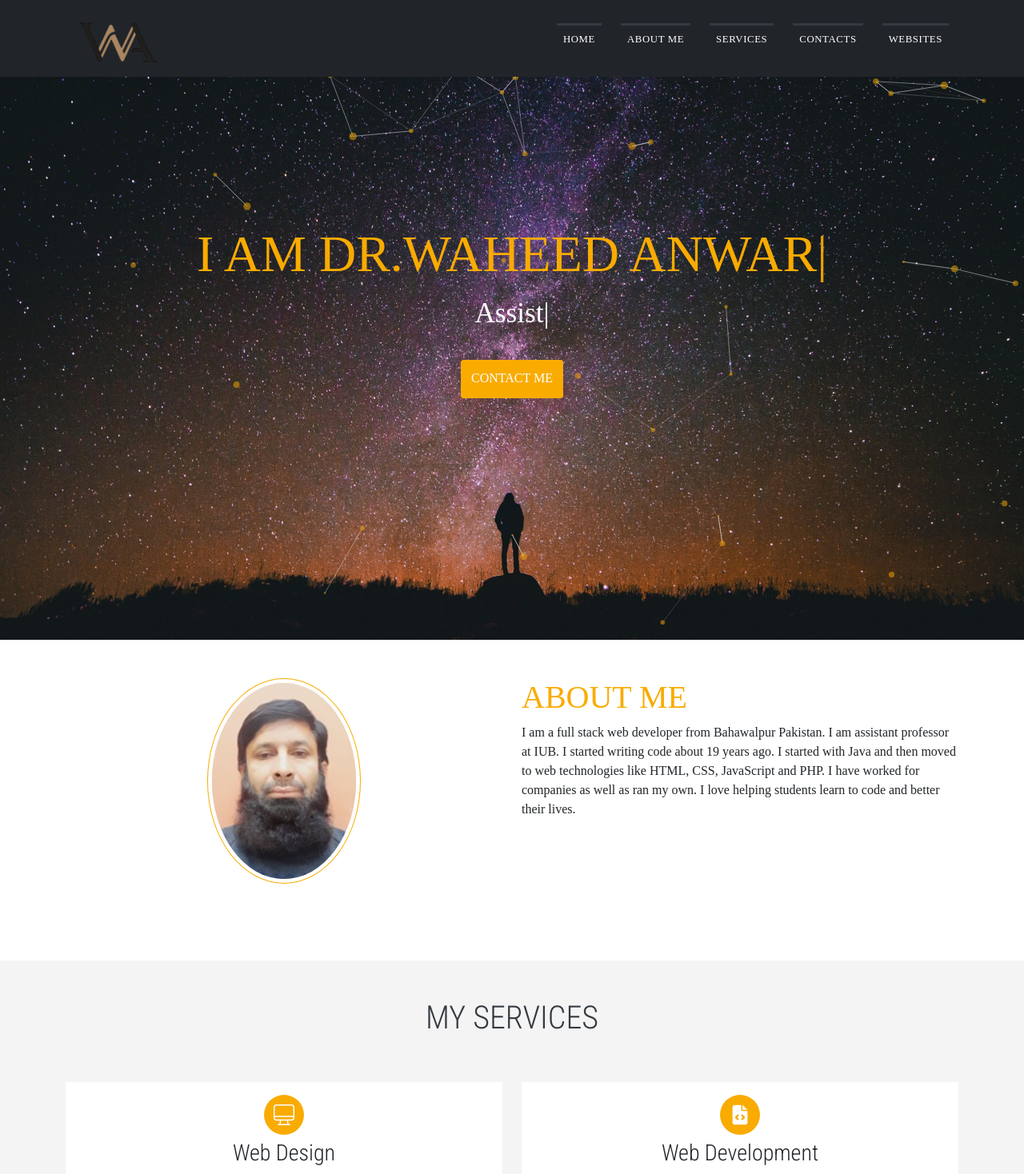
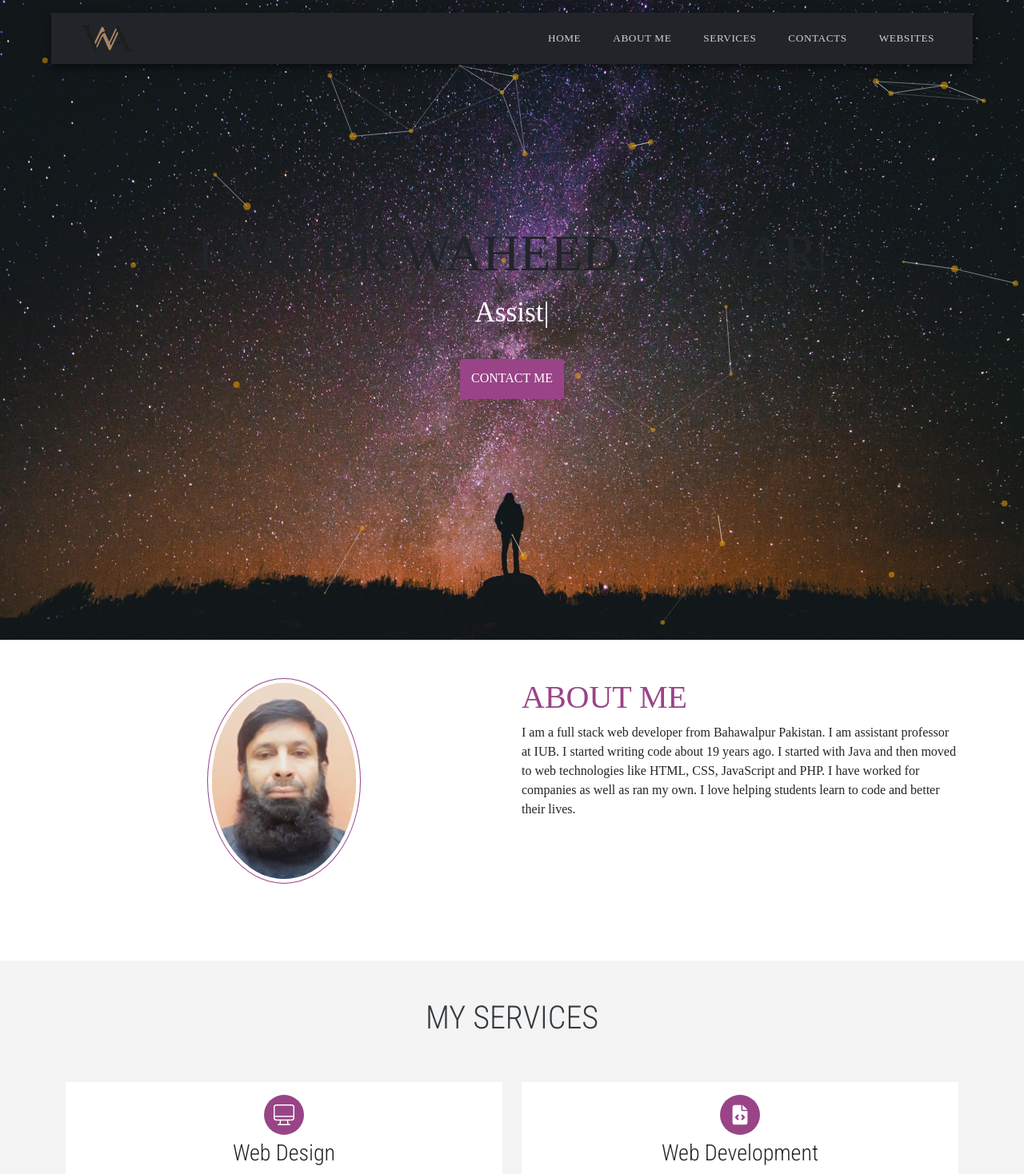
Before and after one commit to AhmadInsight/Cern-portfolio, a React (Vite) app: page / in a window 1280 px wide. Shown: the top 1468 px of the page at 80% size. Built offline with nearby package versions, Linux system fonts and the light colour scheme.

Commit message:
Update App.css

```diff
--- a/src/App.css
+++ b/src/App.css
@@ -1,6 +1,7 @@
 @import url("https://fonts.googleapis.com/css2?family=Roboto+Condensed:wght@300&display=swap");
 
-html, body {
+html,
+body {
   margin: 0;
   padding: 0;
   overflow-x: hidden; /* Prevents horizontal scrolling */
@@ -18,20 +19,51 @@ html, body {
   --primary-dark: rgb(52, 58, 64);
   --primary-transparent-black: rgba(0, 0, 0, 0.7);
   --primary-grey: #ccd1d9;
+  --primary-purple: #994487;
+  --primary-brigth-pink: #d56fa1;
+  --primary-purple-def: #acb3c7;
+  --primary-blue: #adb9eb;
+  --primary-dark1-blue: #0c183e;
+  --primary-back: #a79cb8;
+  --primary-back1: #abb3ce;
 }
 nav {
-  z-index: 2;
-  width: 100%;
+  z-index: 10;
+  width: 90%;
   display: flex;
   overflow: hidden;
+  position: fixed;
+  box-shadow: 0 4px 10px rgba(0, 0, 0, 0.5) !important;
+  padding: 0.5rem 1rem !important;
+  top: 1rem !important;
+  left: 50% !important;
+  transform: translateX(-50%) !important;
+  height: 4rem !important;
+  background: rgba(153, 111, 161, 0.5);
+  backdrop-filter: blur(20px);
+}
+.text-gradient {
+  background: linear-gradient(to bottom, #fab6e3, #cf75af);
+  background-clip: text;
+  color: transparent;
+}
+.nav-link.position-relative::after {
+  content: "";
+  position: absolute;
+  bottom: -4px;
+  left: 0;
+  width: 0;
+  height: 2px;
+  background: #6f42c1;
+  transition: width 0.3s;
 }
 
 .logo {
-  width: 8.25rem;
+  width: 5.25rem;
 }
 
 nav a.nav-link {
-  font-size: 0.8rem;
+  font-size: 0.825rem;
   /* font-weight: 500; */
   letter-spacing: 0.0375rem;
   cursor: pointer;
@@ -43,23 +75,25 @@ nav ul li {
   text-transform: uppercase;
 }
 .navbar-nav > li > a {
+  margin: 0.05rem;
   margin-right: 0.75rem;
   margin-left: 0.75rem;
-  color: var(--primary-white) !important;
-  border-top: 0.1875rem solid var(--primary-dark);
+  color: var(--primary-grey) !important;
+  /* border-top: 0.1875rem solid var(--primary-dark); */
+  border-top: 0.1875rem transparent;
 }
 .navbar-brand {
-  max-width: device-width;
-  height: 5rem !important;
-  padding: 0 !important;
+  /* max-width: device-width; */
+  /* height: 4rem !important; */
+  /* padding: 0; */
   /* padding-left: 2rem; */
 }
 .navbar-nav > li > a.active,
 .navbar-nav > li > a.active:focus {
-  border-top: 0.1875rem solid var(--primary-orange) !important;
+  border-top: 0.1875rem solid var(--primary-purple) !important;
 }
 .navbar-nav > li > a:hover {
-  border-top: 0.1875rem solid var(--primary-orange) !important;
+  border-top: 0.1875rem solid var(--primary-purple) !important;
 }
 .header-wraper {
   position: relative;
@@ -83,11 +117,11 @@ nav ul li {
   z-index: 1;
 }
 .main-info h1 {
-  color: var(--primary-orange);
+  color: var(--primary-purple);
   text-transform: uppercase;
 }
 .typed-text-new {
-  color: var(--primary-orange);
+  /* color: var(--primary-purple); */
   text-transform: uppercase;
   font-size: 4rem;
 }
@@ -96,7 +130,7 @@ nav ul li {
   color: var(--primary-white);
 }
 .btn-main-offer {
-  border: 1px solid var(--primary-orange);
+  border: 1px solid var(--primary-purple);
   text-transform: uppercase;
   text-decoration: none !important;
   border-radius: 0;
@@ -106,18 +140,20 @@ nav ul li {
 }
 .btn-main-offer:hover {
   text-decoration: none;
-  background-color: var(--primary-orange);
+  background-color: var(--primary-purple);
   color: var(--primary-white);
   transition: 0.7s ease-in-out;
 }
-.for-solid{
-  background-color: var(--primary-orange) !important;
+.for-solid {
+  background-color: var(--primary-purple) !important;
   border-radius: 3px;
+  border: 2px solid var(--primary-purple);
+
 }
-.for-solid:hover{
+.for-solid:hover {
+  border: 2px solid var(--primary-purple);
   background-color: transparent !important;
   transition: 0.7s ease-in-out;
-
 }
 
 #tsparticles {
@@ -127,7 +163,6 @@ nav ul li {
   z-index: 1;
 }
 @media (max-width: 786px) {
-
   .main-info h1 {
     font-size: 1.5rem !important;
   }
@@ -135,7 +170,7 @@ nav ul li {
     font-size: 1.1rem !important;
   }
   .typed-text-new {
-    color: var(--primary-orange);
+    color: var(--primary-purple);
     text-transform: uppercase;
     font-size: 1.8rem !important;
   }
@@ -144,7 +179,6 @@ nav ul li {
   }
 }
 @media (max-width: 991px) {
-
   .main-info h1 {
     font-size: 1.7rem !important;
   }
@@ -152,12 +186,15 @@ nav ul li {
     font-size: 1.5rem !important;
   }
   .typed-text-new {
-    color: var(--primary-orange);
+    color: var(--primary-purple);
     text-transform: uppercase;
     font-size: 2rem !important;
   }
   .navbar-brand {
     width: 7rem;
+  }
+  .logo {
+    width: 2.8rem;
   }
 }
 /************************ ABOUT ME ************************/
@@ -172,12 +209,12 @@ nav ul li {
   height: auto;
   border-radius: 50%;
   padding: 0.3rem;
-  border: 1px solid var(--primary-orange);
+  border: 1px solid var(--primary-purple);
   object-fit: cover;
 }
 .about-heading {
   text-transform: uppercase;
-  color: var(--primary-orange);
+  color: var(--primary-purple);
 }
 @media (max-width: 468px) {
   .profile-img {
@@ -198,12 +235,14 @@ nav ul li {
 }
 .footer a:hover {
   text-decoration: none;
-  color: var(--primary-orange);
+  color: var(--primary-brigth-pink);
   cursor: pointer;
   transition: 1s;
 }
-.footer .col-lg-4, .footer .col-lg-3, .footer .col-lg-5 {
-  margin-bottom: 20px; /* Add margin for spacing */
+.footer .col-lg-4,
+.footer .col-lg-3,
+.footer .col-lg-5 {
+  margin-bottom: 20px;
 }
 @media (max-width: 768px) {
   .footer .col-lg-4,
@@ -213,29 +252,24 @@ nav ul li {
   }
 
   .footer .col-lg-4 {
-    margin-bottom: 5px; /* Increase spacing for contact info */
+    margin-bottom: 5px;
   }
 
-  /* Add margin to the email and other contact info for spacing */
   .footer .col-lg-4 p {
-    margin-bottom: 5px; /* Add space between contact details */
+    margin-bottom: 5px;
   }
 
-  /* Adjust the footer-nav links on smaller screens */
   .footer-nav {
-    margin-bottom: 5px; /* Add more space between the links */
+    margin-bottom: 5px;
   }
 
-  /* Space between the first column and second column (in smaller screens) */
   .footer .row {
     flex-direction: column;
     align-items: center;
   }
 
-
-  /* Add more space between the email and Home link */
   .footer .col-lg-4 .d-flex {
-    margin-bottom: 5px; /* Add space between email and phone links */
+    margin-bottom: 5px;
   }
 }
 .footer .row {
@@ -264,7 +298,7 @@ nav ul li {
 .services .circle {
   position: relative;
   margin: 0.375rem auto;
-  background: var(--primary-orange);
+  background: var(--primary-purple);
   border-radius: 50%;
   width: 3.125rem;
   height: 3.125rem;
@@ -279,7 +313,7 @@ nav ul li {
 }
 .services .box {
   height: 16rem;
-  border-bottom: 0.325rem solid var(--primary-orange);
+  border-bottom: 0.325rem solid var(--primary-purple);
   padding: 0.625rem;
   margin-bottom: 1.875rem;
   background-color: var(--primary-white);
@@ -287,7 +321,7 @@ nav ul li {
   font-family: "Roboto Condensed", sans-serif !important;
 }
 .services .box:hover {
-  background: var(--primary-orange);
+  background: var(--primary-purple);
   border-bottom: 0.3125rem solid var(--primary-dark);
   color: var(--primary-white);
 }
@@ -309,7 +343,7 @@ nav ul li {
 }
 
 .portfolio-wrapper h1 {
-  color: var(--primary-orange);
+  color: var(--primary-purple);
 }
 
 .image-box-wrapper {
@@ -322,6 +356,7 @@ nav ul li {
 /************************ TESTIMONIALS ************************/
 .testimonials {
   background-image: url(./images/testimonials-bg.jpg);
+  /* background: linear-gradient(to bottom, #161453 0%,#18165f 7%,#17175f 9%,#1a1965 12%,#171964 13%,#1a1b6d 16%,#181e74 23%,#1a2078 24%,#1a1f7a 26%,#1d2280 28%,#1b217f 29%,#1e2486 31%,#1a2688 35%,#1a278d 38%,#1b2890 38%,#1b2992 41%,#1e2c99 43%,#1b2c98 44%,#1d2d9e 46%,#1d2c9f 48%,#1c30a1 49%,#1f32a8 52%,#2334a8 53%,#2636af 55%,#2535af 57%,#2939b3 61%,#2d3cbb 63%,#2b3db9 64%,#2d3fbd 65%,#2c3ebe 67%,#2e3fc1 68%,#313fc4 68%,#3341c6 70%,#3341c6 72%,#3043c6 72%,#3345cd 75%,#3643cd 76%,#3a47d4 79%,#3748d4 80%,#3949dc 83%,#3848d9 84%,#3f4ce6 90%,#3e4eec 96%,#4151ee 96%,#404ff0 98%,#4251f4 100%); */
   background-size: cover;
   background-color: var(--primary-black);
   text-align: center;
@@ -329,7 +364,7 @@ nav ul li {
   width: 100%;
 }
 .testimonials h1 {
-  color: var(--primary-orange);
+  color: var(--primary-purple);
   padding: 3rem 0;
   text-transform: uppercase;
 }
@@ -357,7 +392,7 @@ nav ul li {
   padding: 6% 5% 8% 5%;
 }
 .myCarousel-aliya h3 {
-  color: var(--primary-orange);
+  color: var(--primary-purple);
   font-weight: 600;
   text-transform: uppercase;
 }
@@ -366,7 +401,7 @@ nav ul li {
   word-spacing: 3px;
 }
 .myCarousel h3 {
-  color: var(--primary-orange);
+  color: var(--primary-purple);
   font-weight: 600;
   text-transform: uppercase;
 }
@@ -389,12 +424,14 @@ nav ul li {
 
 /************************ CONTACTS COMPONENT ************************/
 .contacts {
-  background: var(--primary-dark);
+  /* background: var(--primary-purple-def); */
+  /* background: rgb(153, 111, 161); */
+  background: #a398b6;
   padding: 3rem 0;
 }
 
 .contacts h1 {
-  color: var(--primary-orange);
+  color: var(--primary-purple);
   padding: 1.3rem 0;
   text-transform: uppercase;
 }
@@ -410,8 +447,8 @@ nav ul li {
 }
 .form-control::placeholder {
   font-size: 20px; /* Size of the placeholder text */
- /* Optional: Change placeholder color */
- color: #f4f4f4;
+  /* Optional: Change placeholder color */
+  color: #f4f4f4;
 }
 
 .contacts input,
@@ -437,7 +474,7 @@ nav ul li {
 .contacts input:focus,
 .contacts textarea:focus {
   background: transparent;
-  color: var(--primary-orange);
+  color: var(--primary-purple);
   border-bottom: 0.125rem solid var(--primary-dark-grey);
 }
 
@@ -451,12 +488,105 @@ nav ul li {
   background: none;
 }
 
+/* Contacts Section */
+/* Contacts Section Styling */
+.contacts {
+  position: relative;
+  padding: 100px 0;
+  background: linear-gradient(
+    135deg,
+    rgba(150, 50, 200, 0.8),
+    rgba(30, 45, 120, 0.8)
+  );
+  color: white;
+  overflow: hidden;
+}
+
+.contacts::before {
+  content: "";
+  position: absolute;
+  top: 0;
+  left: 0;
+  right: 0;
+  bottom: 0;
+  background: rgba(
+    0,
+    0,
+    0,
+    0.3
+  ); /* Optional overlay to make text more readable */
+  z-index: 1;
+}
+
+.contacts .container {
+  position: relative;
+  z-index: 2;
+}
+
+/* Add a grid pattern behind the content */
+.contacts::after {
+  content: "";
+  position: absolute;
+  top: 0;
+  left: 0;
+  right: 0;
+  bottom: 0;
+  background: repeating-linear-gradient(
+    45deg,
+    rgba(255, 255, 255, 0.1) 0px,
+    rgba(255, 255, 255, 0.1) 25px,
+    rgba(255, 255, 255, 0.05) 25px,
+    rgba(255, 255, 255, 0.05) 50px
+  );
+  pointer-events: none; /* So the grid doesn't interfere with content interaction */
+  z-index: 0;
+}
+
+/* Input and Textarea styling */
+.form-control {
+  background: rgba(255, 255, 255, 0.7); /* Light background for inputs */
+  color: #333;
+  border: 1px solid #ddd;
+  padding: 12px;
+  margin: 10px 0;
+  border-radius: 5px;
+}
+
+.text-center input,
+.text-center textarea {
+  width: 100%;
+}
+
+.success-message {
+  color: #28a745;
+  font-size: 1.2rem;
+  margin-top: 10px;
+}
+
+.error-message {
+  color: red;
+  font-size: 0.9rem;
+  margin-top: 5px;
+}
+
+.contact-btn {
+  background-color: #6f42c1;
+  color: white;
+  border: 3px;
+  padding: 12px 30px;
+  font-size: 1rem;
+  margin-top: 20px;
+  cursor: pointer;
+  border-radius: 5px !important;
+}
+
+
 .line {
   position: relative;
   top: -0.8rem;
   width: 0;
   height: 0.125rem;
-  background: var(--primary-orange);
+  background: var(--primary-purple);
   display: inline-block;
 }
 
@@ -496,18 +626,18 @@ textarea.form-control {
 .success-message {
   font-weight: 900 !important;
   font-size: 27px;
-  color: var(--primary-orange);
+  color: var(--primary-purple);
 }
 /*---------------------SCROLLBAR-----------------*/
 /* For Webkit browsers */
 ::-webkit-scrollbar {
-  width: 10px;  /* width of vertical scrollbar */
+  width: 10px; /* width of vertical scrollbar */
   height: 10px; /* height of horizontal scrollbar */
 }
 
 ::-webkit-scrollbar-thumb {
   background-color: #666666; /* Thumb color */
-  border-radius: 15px;       /* Rounded corners */
+  border-radius: 15px; /* Rounded corners */
   border: 2px solid #ffffff; /* Border around thumb */
 }
 
@@ -517,7 +647,7 @@ textarea.form-control {
 
 ::-webkit-scrollbar-track {
   background: #f1f1f1; /* Track background color */
-  border-radius: 10px;  /* Rounded corners */
+  border-radius: 10px; /* Rounded corners */
 }
 
 /* For Firefox */
@@ -529,7 +659,7 @@ html {
 /* Responsive scrollbars for mobile devices */
 @media (max-width: 768px) {
   ::-webkit-scrollbar {
-    width: 8px;  /* Smaller scrollbar for mobile */
+    width: 8px; /* Smaller scrollbar for mobile */
   }
 
   ::-webkit-scrollbar-thumb {
@@ -537,16 +667,14 @@ html {
   }
 }
 
-
-
 /*------ MEDIA ------ */
-@media (max-width:786px){
+@media (max-width: 786px) {
   .contacts {
     overflow-x: hidden;
   }
   .form-control::placeholder {
     font-size: 16px; /* Size of the placeholder text */
-   /* Optional: Change placeholder color */
+    /* Optional: Change placeholder color */
   }
   .contacts .container {
     padding: 0 1rem;
```
